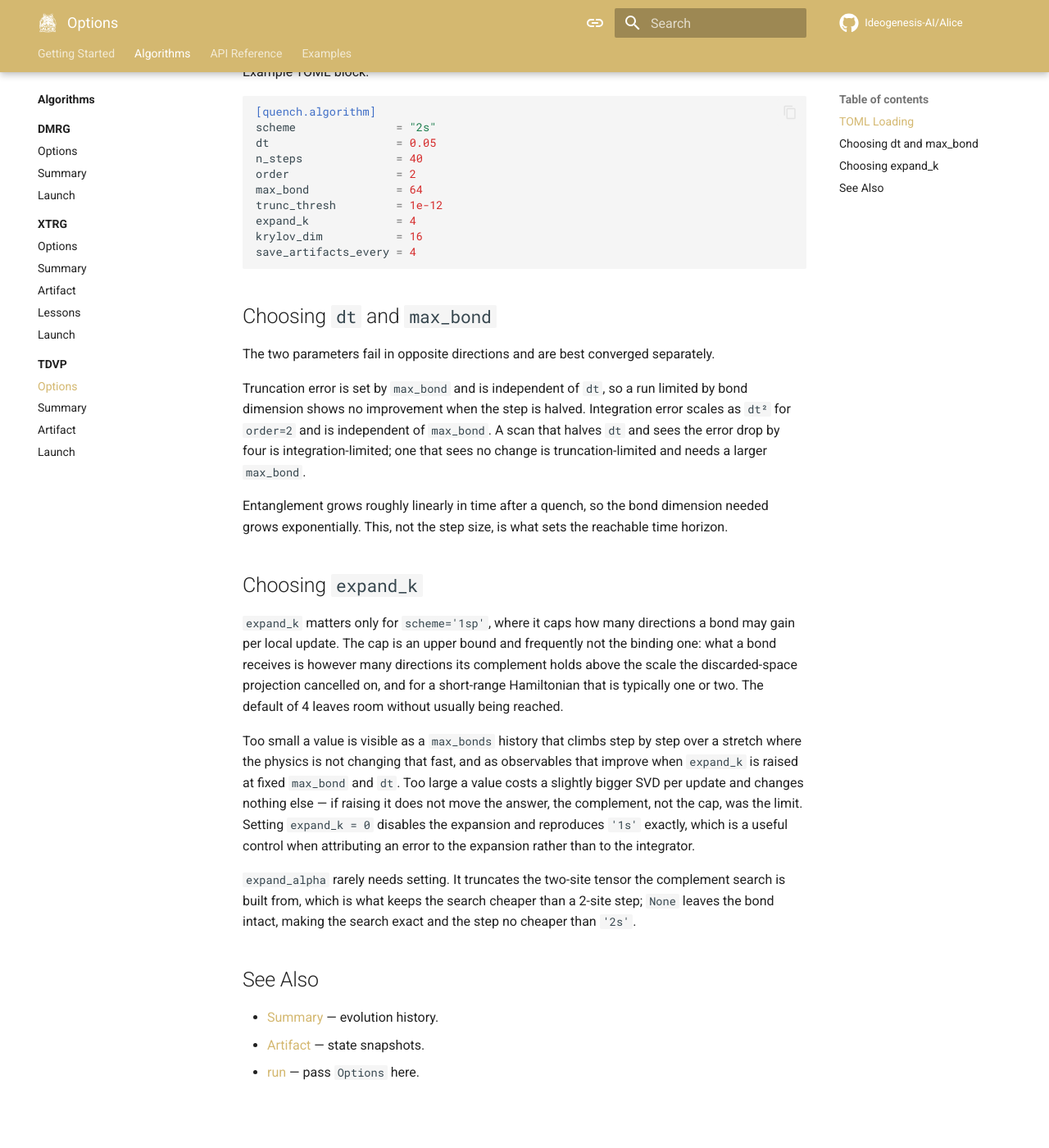
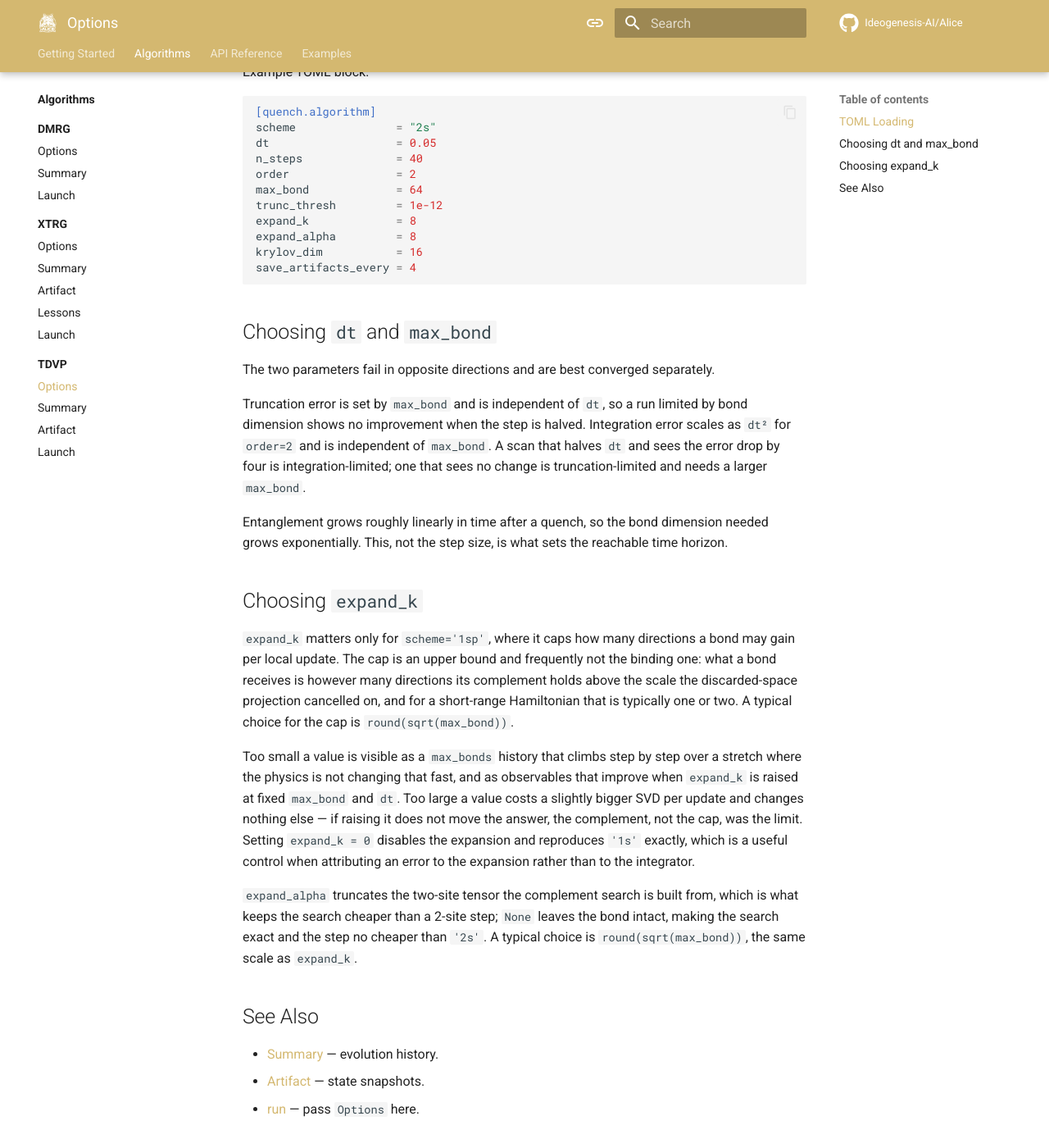
Before and after one commit to Ideogenesis-AI/Alice, an MkDocs documentation site: the page built from docs/algorithms/tdvp/options.md, in a window 1280 px wide and 1400 px high, scrolled down 589 px. Shown: the whole window at 82% size. Built offline with MkDocs 1.6.1 and Material for MkDocs 9.7.7, drawn with Linux system fonts in a browser that asks for light colours; comment, search, counter and statistics services are not loaded.

Commit message:
Rewrite the TDVP expansion-option guidance around sqrt(max_bond)
The "Choosing expand_k" section justified the cap by the default of `4`
and dismissed `expand_alpha` as rarely worth setting, neither of which
tells a reader what to do at a given `max_bond`. Both paragraphs now
recommend `round(sqrt(max_bond))`, and the TOML example sets `expand_k`
and `expand_alpha` to `8` so that it no longer contradicts the guidance
at its own `max_bond` of `64`.

````diff
--- a/docs/algorithms/tdvp/options.md
+++ b/docs/algorithms/tdvp/options.md
@@ -30,7 +30,8 @@ n_steps              = 40
 order                = 2
 max_bond             = 64
 trunc_thresh         = 1e-12
-expand_k             = 4
+expand_k             = 8
+expand_alpha         = 8
 krylov_dim           = 16
 save_artifacts_every = 4
 ```
@@ -57,8 +58,8 @@ reachable time horizon.
 bond may gain per local update. The cap is an upper bound and frequently not
 the binding one: what a bond receives is however many directions its complement
 holds above the scale the discarded-space projection cancelled on, and for a
-short-range Hamiltonian that is typically one or two. The default of 4 leaves
-room without usually being reached.
+short-range Hamiltonian that is typically one or two. A typical choice for the
+cap is `round(sqrt(max_bond))`.
 
 Too small a value is visible as a `max_bonds` history that climbs step by step
 over a stretch where the physics is not changing that fast, and as observables
@@ -69,10 +70,10 @@ limit. Setting `expand_k = 0` disables the expansion and reproduces `'1s'`
 exactly, which is a useful control when attributing an error to the expansion
 rather than to the integrator.
 
-`expand_alpha` rarely needs setting. It truncates the two-site tensor the
-complement search is built from, which is what keeps the search cheaper than a
-2-site step; `None` leaves the bond intact, making the search exact and the
-step no cheaper than `'2s'`.
+`expand_alpha` truncates the two-site tensor the complement search is built
+from, which is what keeps the search cheaper than a 2-site step; `None` leaves
+the bond intact, making the search exact and the step no cheaper than `'2s'`.
+A typical choice is `round(sqrt(max_bond))`, the same scale as `expand_k`.
 
 ## See Also
 
````
